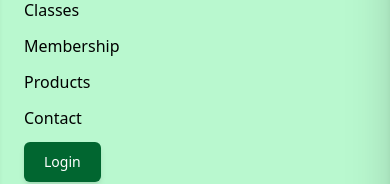
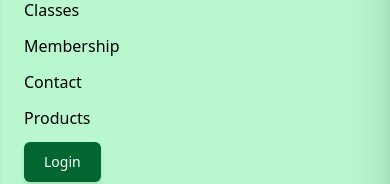
Before and after one commit to UgoChiori/topfitgym, a React (Vite) app: page / in a window 390 px wide. Both pictures are taken after a click on the button 336 px from the left and 36 px from the top of the page. Shown: the part 126-310 px from the top of the page. Built offline with nearby package versions, Linux system fonts and the light colour scheme; no server answers.

Commit message:
corrections to route name

```diff
--- a/src/components/NavigationBar.tsx
+++ b/src/components/NavigationBar.tsx
@@ -142,10 +142,10 @@ const Navigation: React.FC<Props> = ({ onOpenCart }) => {
               Membership
             </Link>
             <Link to="/contact-us" onClick={() => setIsOpen(false)}>
-            Products
+            Contact
             </Link>
  <Link to="/products" onClick={() => setIsOpen(false)}>
-              Contact
+           Products
             </Link>
             {!user && (
               <Button
```
